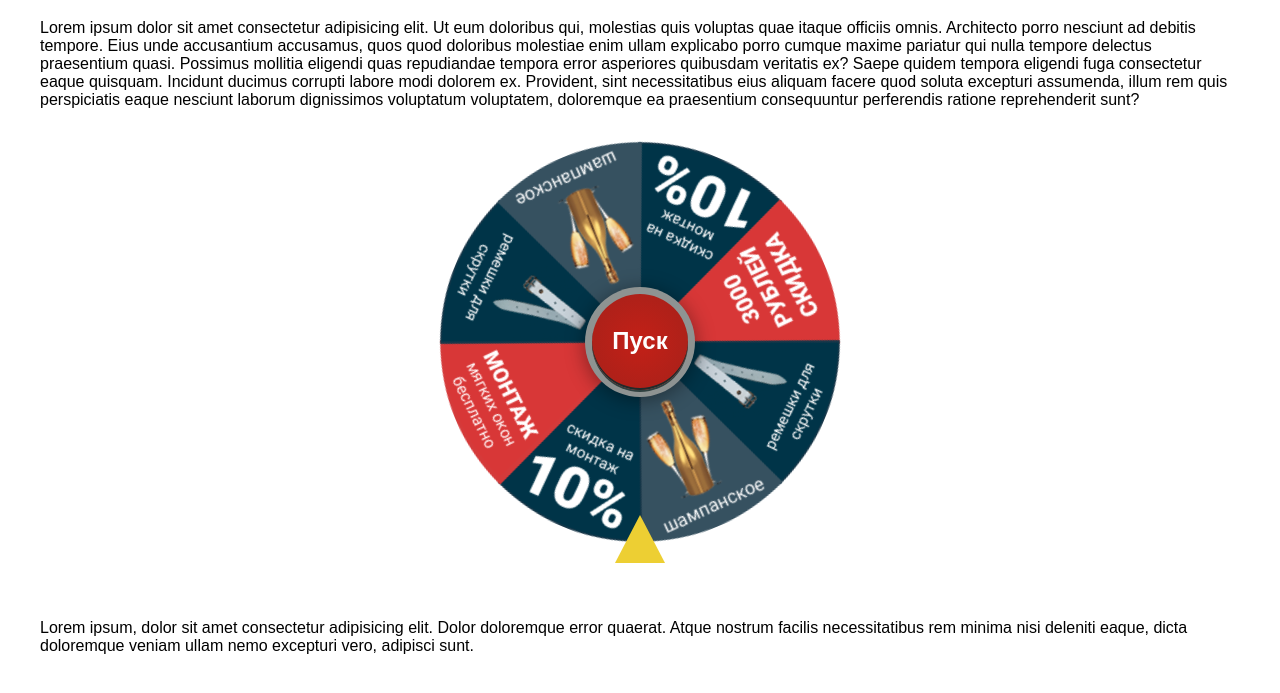
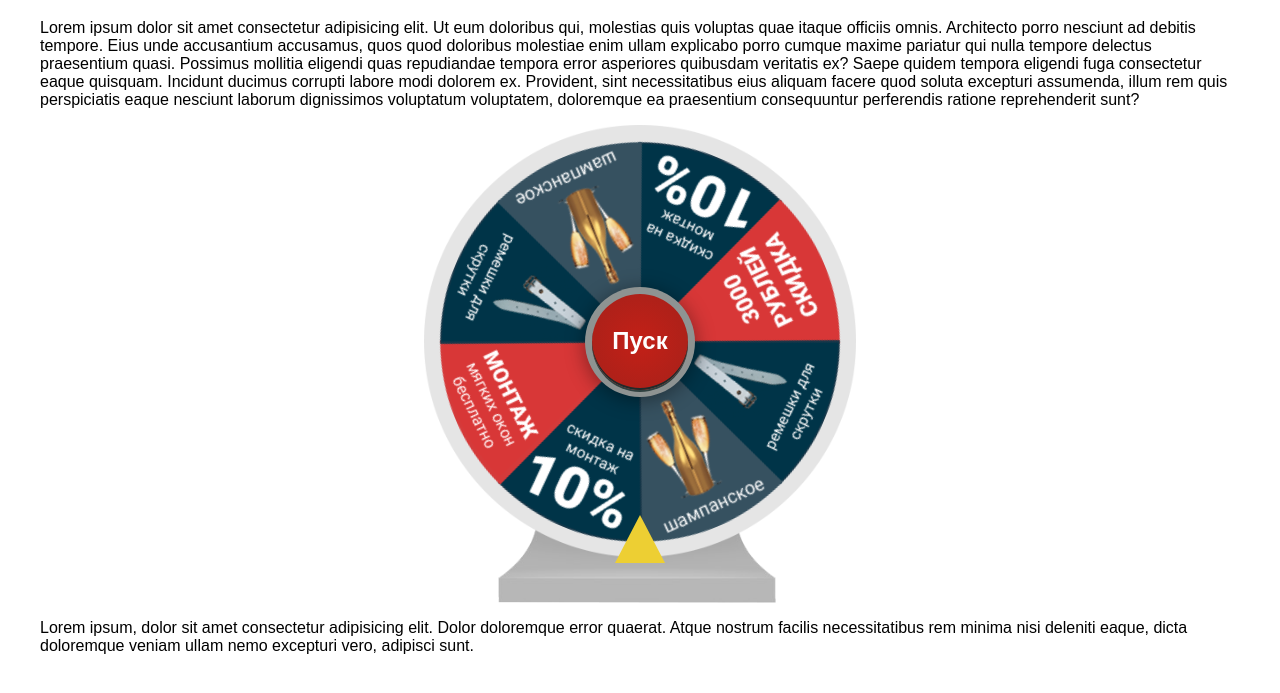
Before and after one commit to DunkaL/WinwheelF, a plain HTML site: page index.html in a window 1280 px wide. Shown: the part 61-754 px from the top of the page. Drawn offline with nearby package versions, Linux system fonts and the light colour scheme.

Commit message:
Update index.html

```diff
--- a/index.html
+++ b/index.html
@@ -10,7 +10,7 @@
             width: 434px;
             padding-bottom: 40px;
             margin: 0 auto;
-            background-image: url('img-bg.png');
+            background-image: url('img/img-bg.png');
             background-size: contain;
             background-position: center;
             background-repeat: no-repeat;
```
